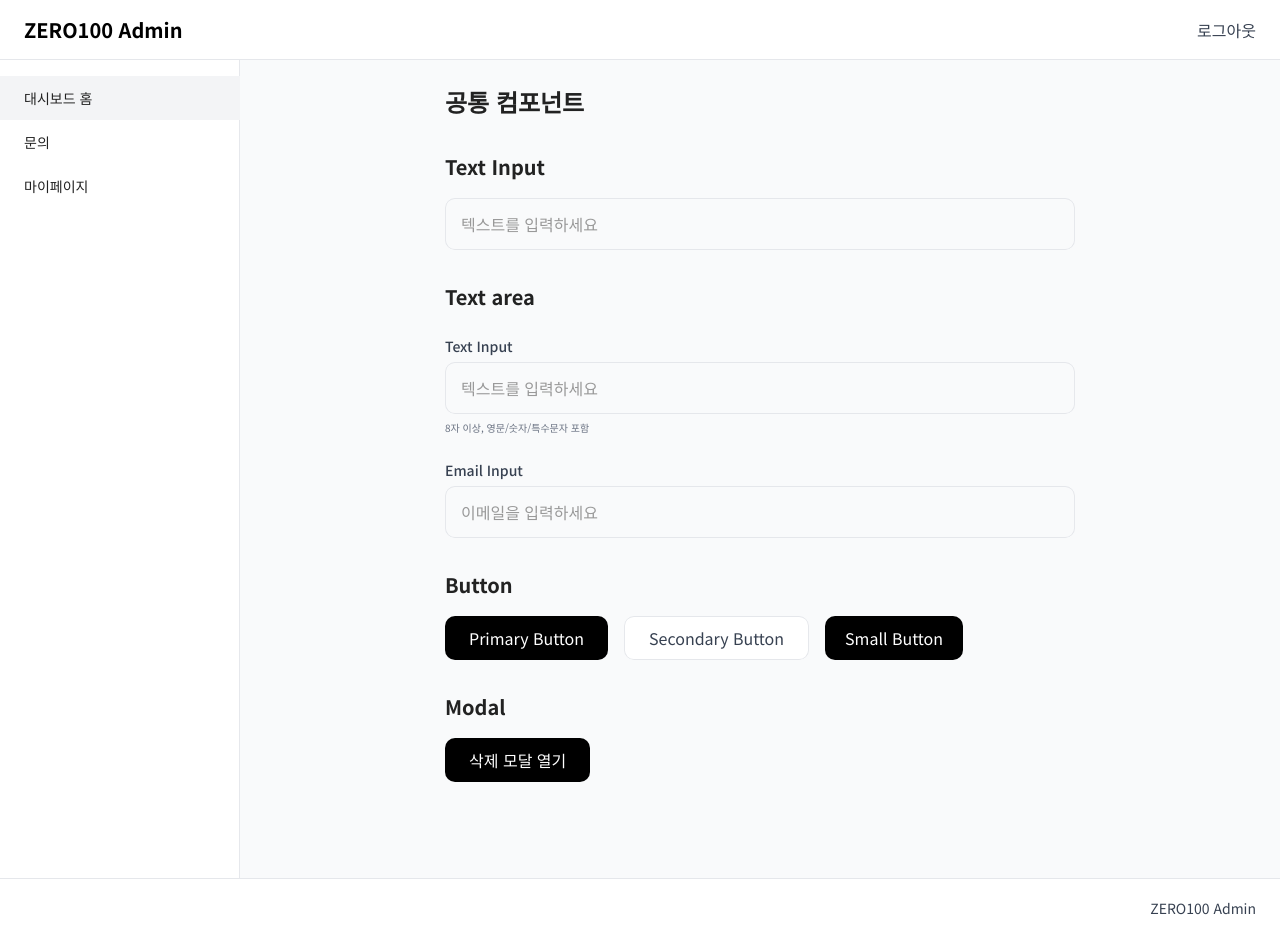
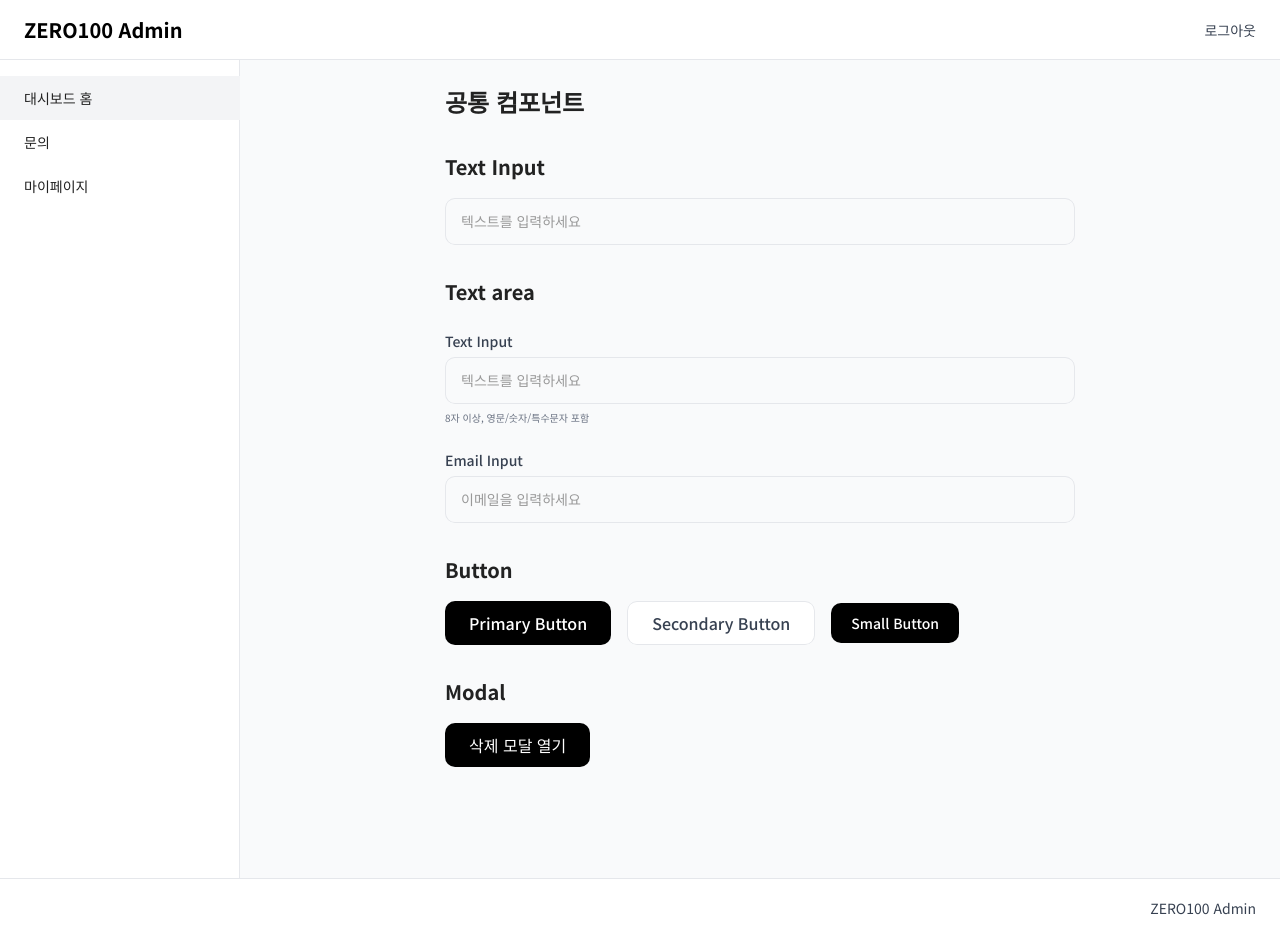
Before and after one commit to Leets-Official/8th-FE-Zero100, a React (Vite) app: page /dashboard in a window 1280 px wide. Built offline with nearby package versions, Linux system fonts and the light colour scheme.

Commit message:
fix: 전역 폰트 스타일로 인한 버튼 크기 충돌 수정

```diff
--- a/src/index.css
+++ b/src/index.css
@@ -12,7 +12,10 @@ body {
   line-height: 1.5;
 }
 
-button,
-input {
-  font: inherit;
+@layer base {
+  button,
+  input,
+  textarea {
+    font: inherit;
+  }
 }
```
